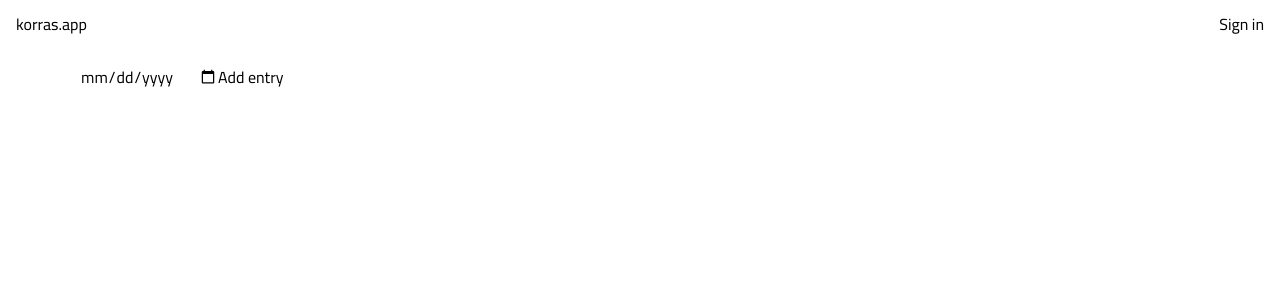
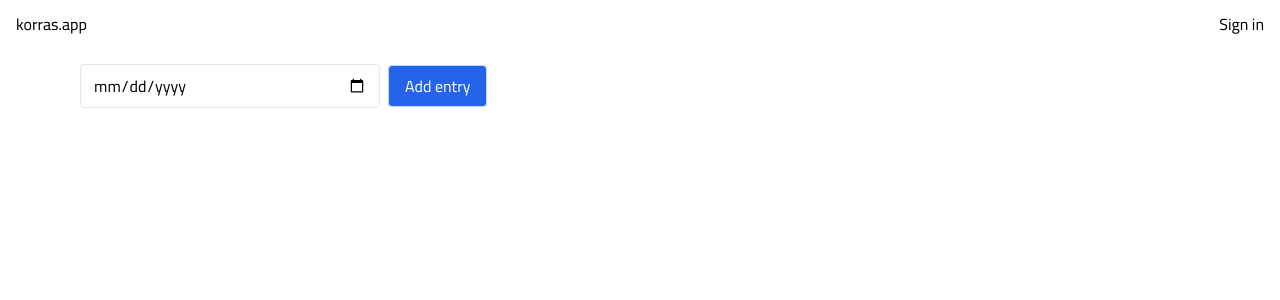
Before and after one commit to omarhoumz/korras, a Next.js app: page / in a window 1280 px wide. Shown: the top 300 px of the page. Built offline with nearby package versions, Linux system fonts and the light colour scheme.

Commit message:
feat: add bullets and auto height

```diff
--- a/src/screens/editor-wrapper.tsx
+++ b/src/screens/editor-wrapper.tsx
@@ -5,16 +5,30 @@ import { useLocalStorage } from '@/lib/use-local-storage'
 
 type Entries = Record<string, string>
 
+function addBulletsToEntry(entry: string) {
+  const newEntry = entry
+    .split('\n')
+    .map((line) =>
+      line.startsWith('• ') ? line : line === '•' ? '' : `• ${line}`,
+    )
+    .join('\n')
+
+  return newEntry
+}
+
 export default function EditorScreen() {
-  const [newEntryDate, setNewEntryDate] = useState<string>()
+  const [newEntryDate, setNewEntryDate] = useState<string | undefined>(
+    undefined,
+  )
   const [entries, setEntries] = useLocalStorage<Entries>('everything')
 
   function handleChange(event: ChangeEvent<HTMLTextAreaElement>, date: string) {
+    const value = event.target.value
+
+    const formattedEntry = addBulletsToEntry(value)
+
     setEntries((pastEntries) => {
-      return {
-        ...pastEntries,
-        [date]: event.target.value,
-      }
+      return { ...pastEntries, [date]: formattedEntry }
     })
   }
 
@@ -28,8 +42,10 @@ export default function EditorScreen() {
     const isoString = new Date(newEntryDate).toISOString()
 
     setEntries((pastEntries) => {
-      return { ...pastEntries, [isoString]: '' }
+      const pastEntry = pastEntries[isoString]
+      return { ...pastEntries, [isoString]: pastEntry ?? '' }
     })
+    setNewEntryDate(undefined)
   }
 
   function handleDelete(date: string) {
@@ -43,20 +59,28 @@ export default function EditorScreen() {
   return (
     <>
       <main className='mx-auto h-full max-w-6xl space-y-4 p-4'>
-        <div>
+        <div className='mb-6'>
           <input
             type='date'
             value={newEntryDate}
             onChange={(e) => setNewEntryDate(e.target.value)}
+            className='min-w-[300px] rounded border border-slate-200 px-3 py-2 focus:outline-none'
           />
-          <button type='button' onClick={handleAddEntry}>
+          <button
+            type='button'
+            onClick={handleAddEntry}
+            className='ml-2 rounded border border-blue-200 bg-blue-600 px-4 py-2 text-white focus:outline-none'
+          >
             Add entry
           </button>
         </div>
+
         {sortedEntries.map(([date, value]) => {
+          const numberOfLines = value.split('\n').length
+
           return (
             <div key={date}>
-              <div className='mb-4 border-b pb-2 text-2xl font-medium'>
+              <div className='pb-4 text-2xl font-medium'>
                 <button
                   className='text-sm text-red-500'
                   onClick={() => handleDelete(date)}
@@ -69,20 +93,13 @@ export default function EditorScreen() {
               <textarea
                 value={value}
                 onChange={(e) => handleChange(e, date)}
-                className='min-h-[300px] w-full rounded border border-slate-200 p-4 text-lg leading-relaxed shadow-inner focus:bg-slate-50 focus:outline-none'
+                className='min-h-[200px] w-full rounded border border-slate-200 p-4 text-lg leading-relaxed focus:outline-none'
+                style={{ height: `calc(${numberOfLines * 2}rem + 2rem)` }}
               />
             </div>
           )
         })}
       </main>
-
-      <style jsx global>{`
-        html,
-        body,
-        #__next {
-          height: 100%;
-        }
-      `}</style>
     </>
   )
 }
```
